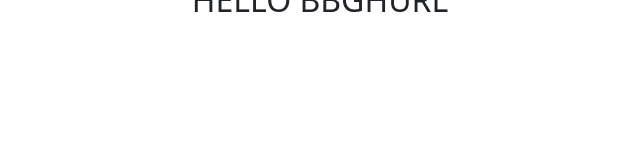
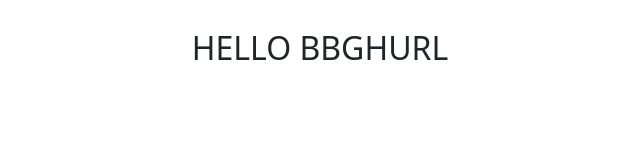
Before and after one commit to csigue2026/gamewebsite, a plain HTML site: page index.html in a window 1280 px wide. Shown: the whole page, without its empty margins (320-960 px from the left). Drawn offline with nearby package versions, Linux system fonts and the light colour scheme.

Commit message:
Update index.html

```diff
--- a/index.html
+++ b/index.html
@@ -5,8 +5,8 @@
         <meta charset="utf-8">
         <meta name="viewport" content="width=device-width, initial-scale=1">
         <link href="https://cdn.jsdelivr.net/npm/bootstrap@5.0.2/dist/css/bootstrap.min.css" rel="stylesheet" integrity="sha384-EVSTQN3/azprG1Anm3QDgpJLIm9Nao0Yz1ztcQTwFspd3yD65VohhpuuCOmLASjC" crossorigin="anonymous">
-<link href="https://fonts.googleapis.com/css2?family=Inter:wght@700&family=Oswald:wght@500&family=Source+Sans+Pro:wght@700&display=swap" rel="stylesheet">
         <style>
+
         </style>
         <script>
 
@@ -14,6 +14,7 @@
     </head>
     <body>
         <div class="position-relative">
-        <h2 class="position-absolute top-50 start-50 translate-middle">HELLO BBGHURL</h2>
+            <h2 class="position-absolute top-0 start-50 translate-middle mt-5">HELLO BBGHURL</h2>
         </div>
     </body>
+</html>
```
Lines whose indentation alone changed are shown as unchanged.
